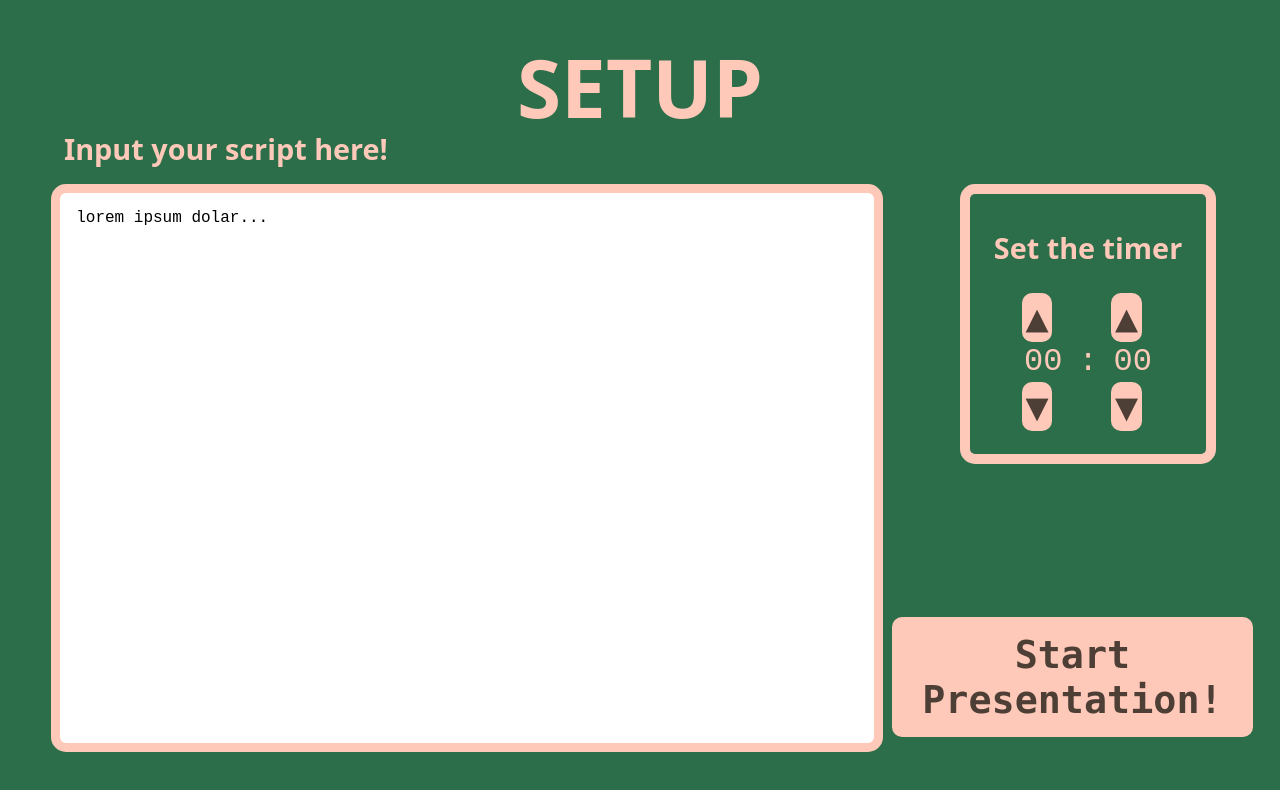
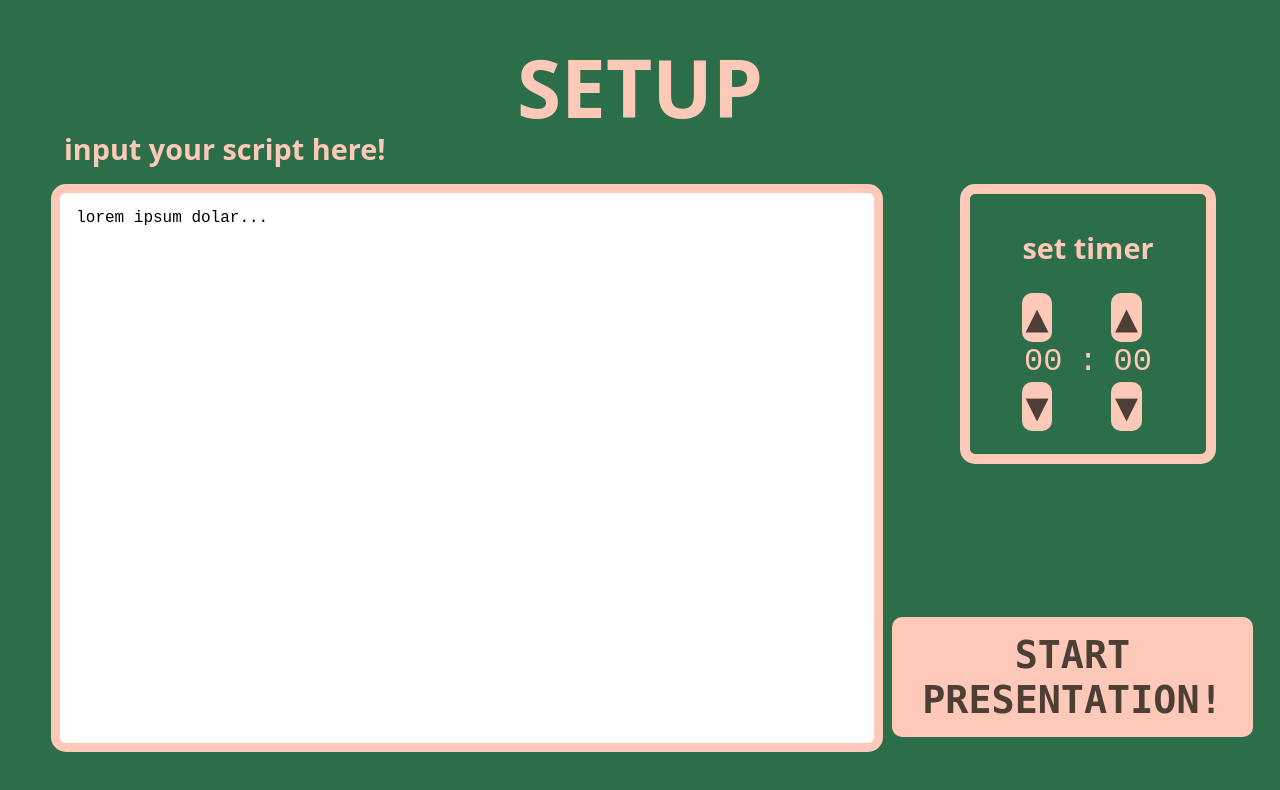
Before and after one commit to happicatalpa/nwhacks-2026, a React (Vite) app in the folder frontend/: page /setup in a window 1280 px wide. Shown: the top 790 px of the page. Built offline with nearby package versions, Linux system fonts and the light colour scheme.

Commit message:
PLEASE BUTTONS WORKKKK

```diff
--- a/frontend/src/pages/presenting.jsx
+++ b/frontend/src/pages/presenting.jsx
@@ -24,7 +24,7 @@ export default function Presenting({ setTranscript, timeLimitSeconds, currentSec
                 </div>
                 <div id="timer-buttons">
                     <Link to="/results">
-                        <button className="btn btn-large" onClick={() => setSessionEnded(true)}>End Session</button>
+                        <button className="btn btn-large" onClick={() => setSessionEnded(true)}>END SESSION</button>
                     </Link>
                 </div>
             </div>
--- a/frontend/src/pages/setup.jsx
+++ b/frontend/src/pages/setup.jsx
@@ -16,7 +16,7 @@ export default function Setup({ setScript, setTimeLimitSeconds }) {
     <div>
         <h1 className="sp-title">SETUP</h1>
         <div className="sp">
-            <h2 className="sp sp-text">Input your script here!</h2>
+            <h2 className="sp sp-text">input your script here!</h2>
             <textarea className="sp-input"
                 rows="10"
                 cols="50"
@@ -26,13 +26,13 @@ export default function Setup({ setScript, setTimeLimitSeconds }) {
         </div>
 
         <div className="timer-setup">
-            <h2>Set the timer</h2>
+            <h2>set timer</h2>
             <TimerSetter
                 setTimeLimitSeconds={setTimeLimitSeconds}
             />
         </div>
         <div className="setup-button">
-            <button className="btn btn-large" onClick={handleNext}>Start<br /> Presentation!</button>
+            <button className="btn btn-large" onClick={handleNext}>START<br /> PRESENTATION!</button>
         </div>
     </div>
     );
```
